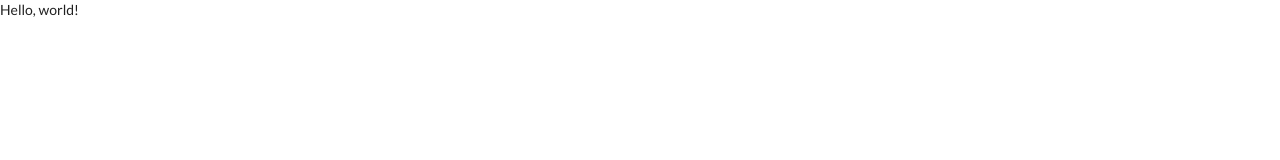
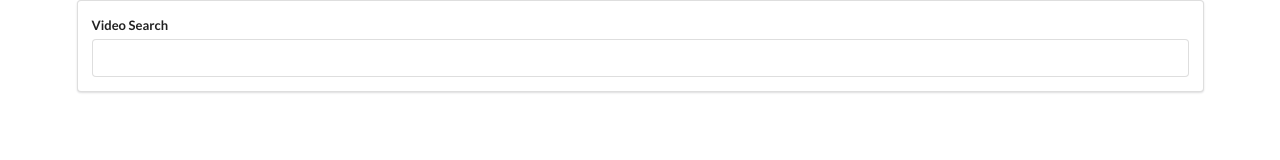
Before and after one commit to AbsoluteZero-cmd/mytube-react-project, a React (Create React App) app: page / in a window 1280 px wide. Shown: the top 160 px of the page. Built offline with nearby package versions, Linux system fonts and the light colour scheme.

Commit message:
axios & youtube api

```diff
--- a/package.json
+++ b/package.json
@@ -6,6 +6,7 @@
     "@testing-library/jest-dom": "^5.16.4",
     "@testing-library/react": "^13.3.0",
     "@testing-library/user-event": "^13.5.0",
+    "axios": "^0.27.2",
     "react": "^18.2.0",
     "react-dom": "^18.2.0",
     "react-scripts": "5.0.1",
--- a/src/components/App.js
+++ b/src/components/App.js
@@ -1,8 +1,17 @@
 import React from 'react';
+import SearchBar from './SearchBar';
 
 class App extends React.Component {
+    onSearchSubmit = (term) => {
+        console.log("Here's the term i get: ", term);
+    };
+
     render() {
-        return <div>Hello, world!</div>;
+        return (
+            <div className='ui container'>
+                <SearchBar onSubmit={this.onSearchSubmit} />
+            </div>
+        );
     }
 }
 
--- a/src/components/SearchBar.js
+++ b/src/components/SearchBar.js
@@ -0,0 +1,33 @@
+import React from 'react';
+
+class SearchBar extends React.Component {
+    state = { term: '' };
+
+    onInputChange = (event) => {
+        this.setState({ term: event.target.value });
+    };
+
+    onFormSubmit = (event) => {
+        event.preventDefault();
+        this.props.onSubmit(this.state.term);
+    };
+
+    render() {
+        return (
+            <div className='search-bar ui segment'>
+                <form className='ui form' onSubmit={this.onFormSubmit}>
+                    <div className='field'>
+                        <label>Video Search</label>
+                        <input
+                            value={this.state.term}
+                            type='text'
+                            onChange={this.onInputChange}
+                        />
+                    </div>
+                </form>
+            </div>
+        );
+    }
+}
+
+export default SearchBar;
```
Also changed, not shown: src/apis/youtube.js (added, +12 -0 lines), 1 other file (tests, documents, lock files or other folders).
